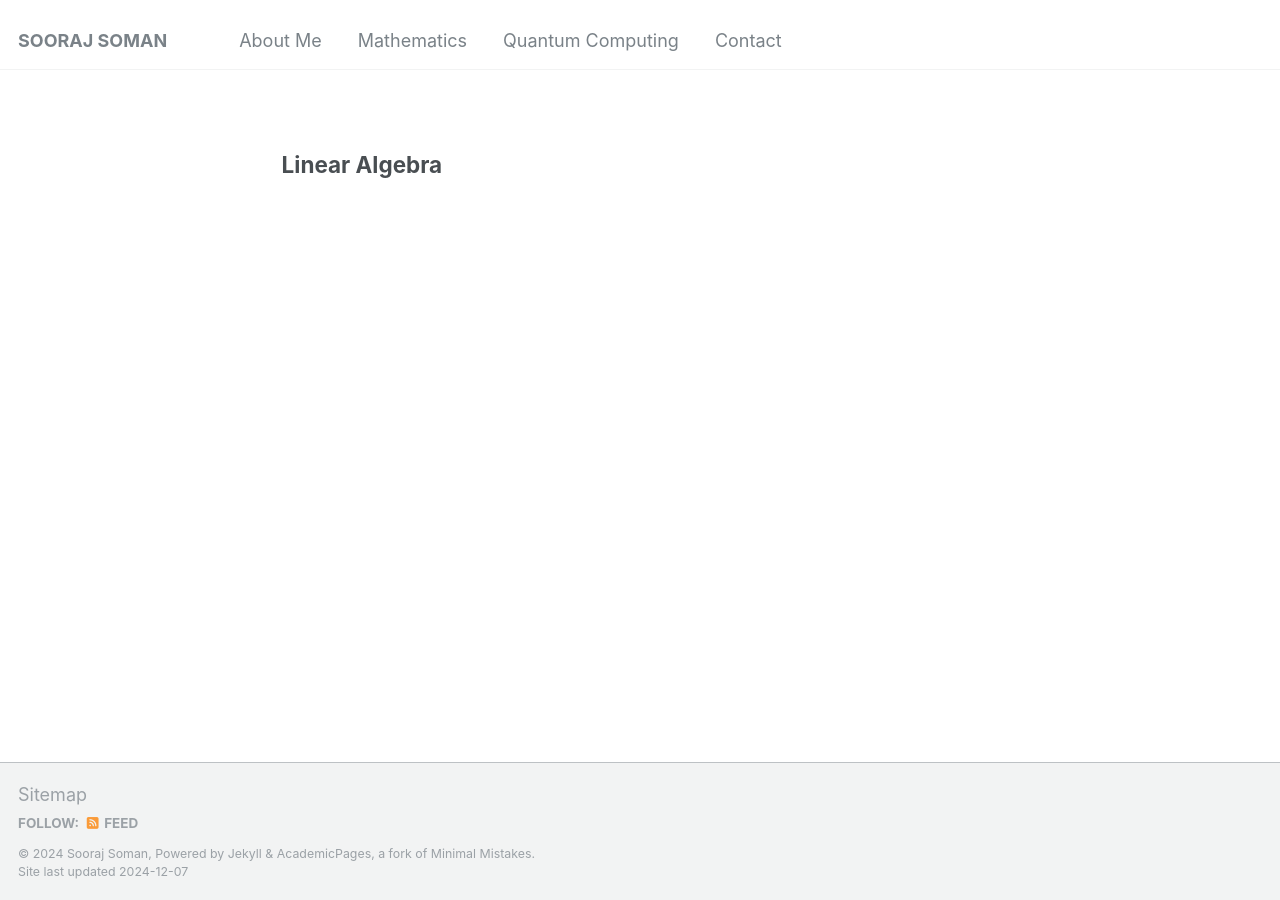
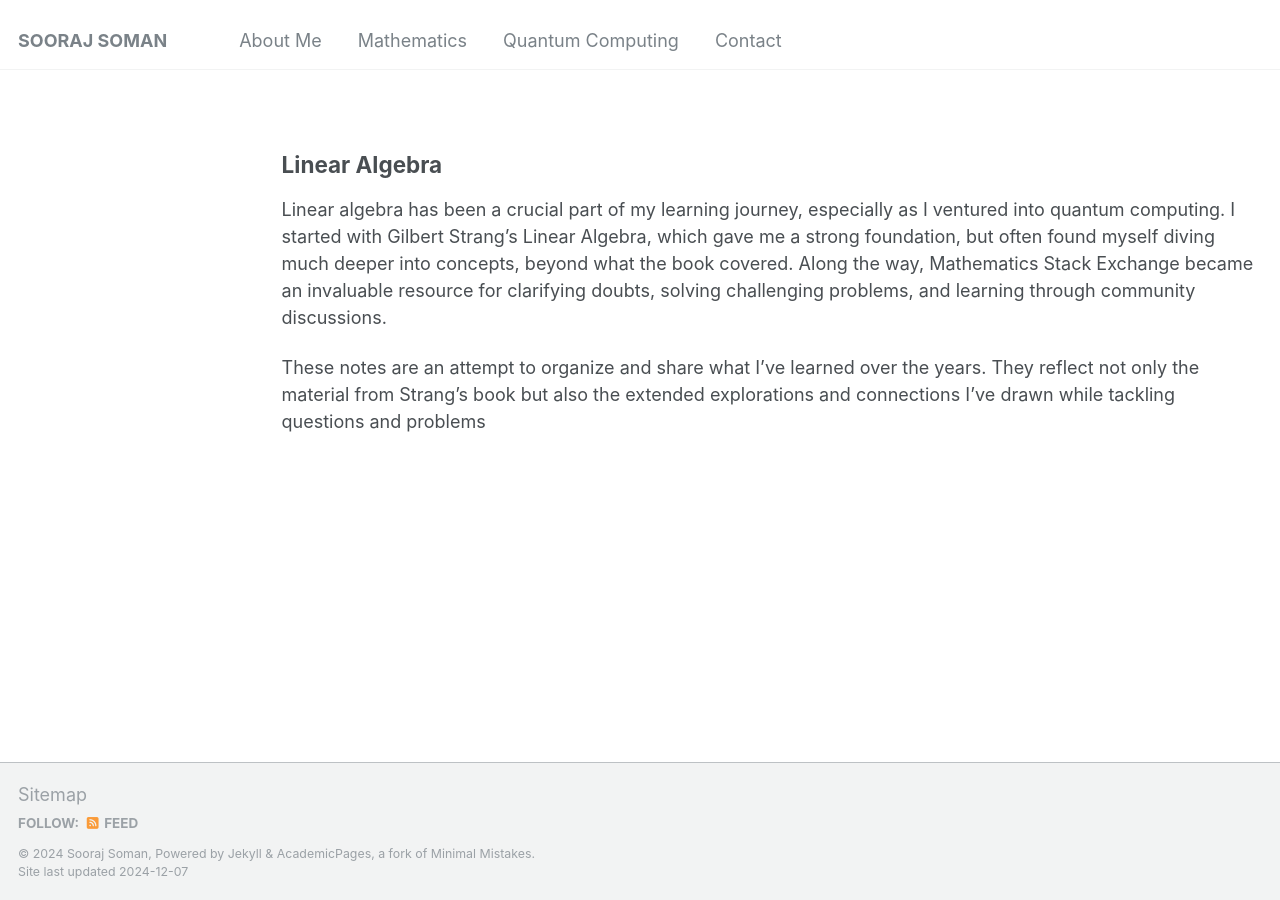
Before and after one commit to soorajss1729/soorajss1729.github.io, a Jekyll site: the page built from _mathematics/mathematics.md, in a window 1280 px wide. Built offline with Jekyll 4.4.1, drawn with Linux system fonts in a browser that asks for light colours.

Commit message:
Update mathematics.md

```diff
--- a/_mathematics/mathematics.md
+++ b/_mathematics/mathematics.md
@@ -7,3 +7,7 @@
 classes: wide
 ---
 ## Linear Algebra
+
+Linear algebra has been a crucial part of my learning journey, especially as I ventured into quantum computing. I started with Gilbert Strang's Linear Algebra, which gave me a strong foundation, but often found myself diving much deeper into concepts, beyond what the book covered. Along the way, Mathematics Stack Exchange became an invaluable resource for clarifying doubts, solving challenging problems, and learning through community discussions.
+
+These notes are an attempt to organize and share what I’ve learned over the years. They reflect not only the material from Strang's book but also the extended explorations and connections I’ve drawn while tackling questions and problems
```
